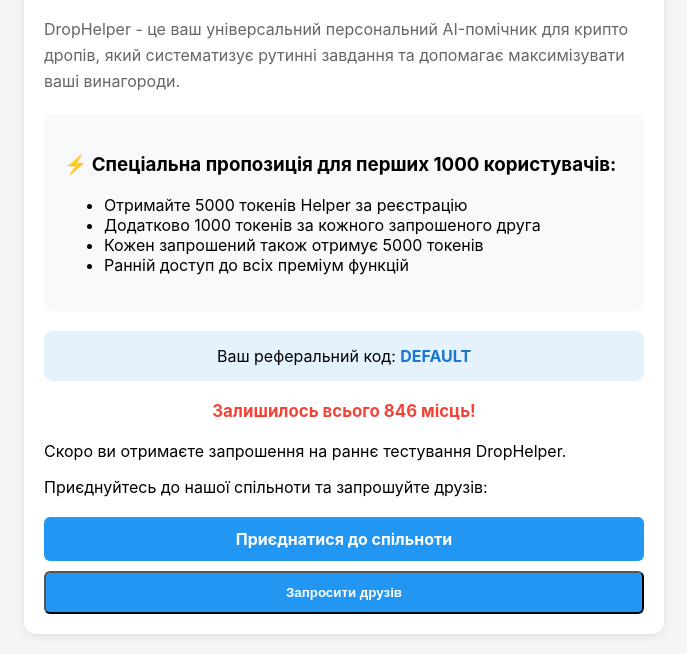
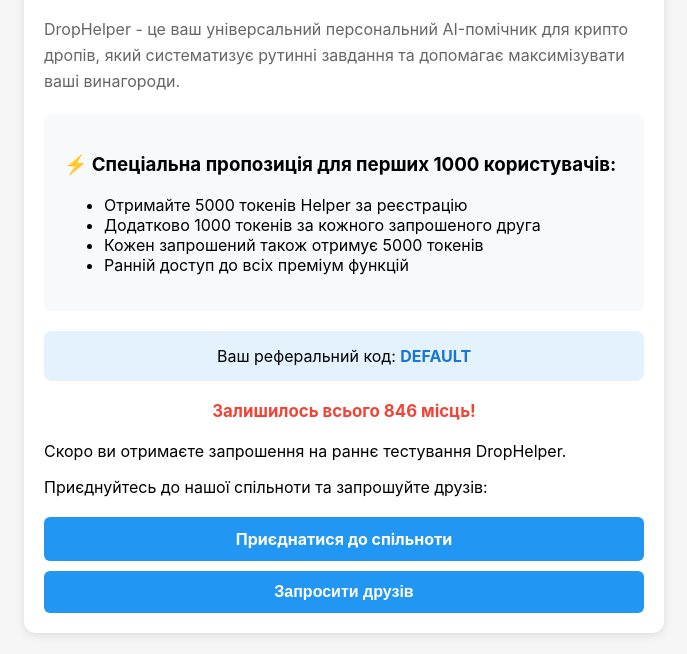
Before and after one commit to Efm-ua/drophelper-miniapp, a plain HTML site: page index-ua.html in a window 1280 px wide. Shown: the part 380-1034 px from the top of the page, without its empty margins (296-983 px from the left). Drawn offline with Linux system fonts and the light colour scheme.

```diff
--- a/index-ua.html
+++ b/index-ua.html
@@ -63,6 +63,7 @@
             border-radius: 8px;
             margin: 20px 0;
             text-align: center;
+            cursor: pointer;
         }
 
         .highlight {
@@ -94,6 +95,9 @@
             text-align: center;
             font-weight: bold;
             transition: background 0.3s;
+            border: none;
+            cursor: pointer;
+            font-size: 16px;
         }
 
         .button:hover {
@@ -110,6 +114,7 @@
             padding: 10px 20px;
             border-radius: 4px;
             display: none;
+            z-index: 1000;
         }
 
         @keyframes pulse {
```
